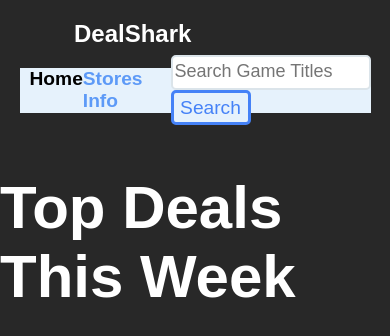
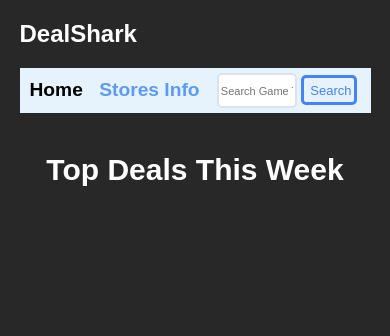
Before and after one commit to sal-garcia/video-game-price-finder-website, a website: page index.html in a window 390 px wide. Drawn offline with Linux system fonts and the light colour scheme; no server answers.

Commit message:
Confirm that the user interface looks natural on both mobile and desktop screens.

```diff
--- a/css/reset.css
+++ b/css/reset.css
@@ -5,7 +5,3 @@
 body {
   margin: 0;
 }
-
-.dealshark-title {
-  margin-left: 74px;
-}
--- a/css/styles.css
+++ b/css/styles.css
@@ -35,8 +35,8 @@
 
 .search-button {
   border: solid #4582f7;
-  width: 80px;
-  height: 35px;
+  width: 26%;
+  height: 30px;
   margin-right: 10px;
   border-radius: 5px;
   font-size: larger;
@@ -61,6 +61,7 @@
 
 .dealshark-title {
   color: white;
+  margin-left: 5%;
 }
 
 .page-title {
@@ -86,3 +87,45 @@
 .blue-title {
   color: #95b7e2;
 }
+
+/* phone view */
+@media screen and (max-width: 391px) {/* 390 */
+
+  .left-div-nav {
+    flex-basis: 180px;
+  }
+
+  .input-bar {
+    width: 80px;
+    height: 35px;
+  }
+
+  ::placeholder {
+    font-size: 11px;
+  }
+
+  .search-button {
+    border: solid #4582f7;
+    width: 36%;
+    height: 30px;
+    font-size: small;
+  }
+
+  .page-title {
+    font-size: 15px;
+  }
+
+  .game-info-rows {
+    display: flex;
+    flex-direction: column;
+    align-items: center;
+  }
+
+  .game-deal-width {
+    display: flex;
+    flex-direction: column;
+    align-items: center;
+  }
+}
+
+/* phone view */
--- a/index.html
+++ b/index.html
@@ -21,7 +21,7 @@
       </div>
       <div class="right-div-nav">
         <input class="input-bar" type="text" placeholder="Search Game Titles">
-        <button class="search-button">Search</button>
+        <button id="search" class="search-button">Search</button>
       </div>
     </div>
   </header>
```
